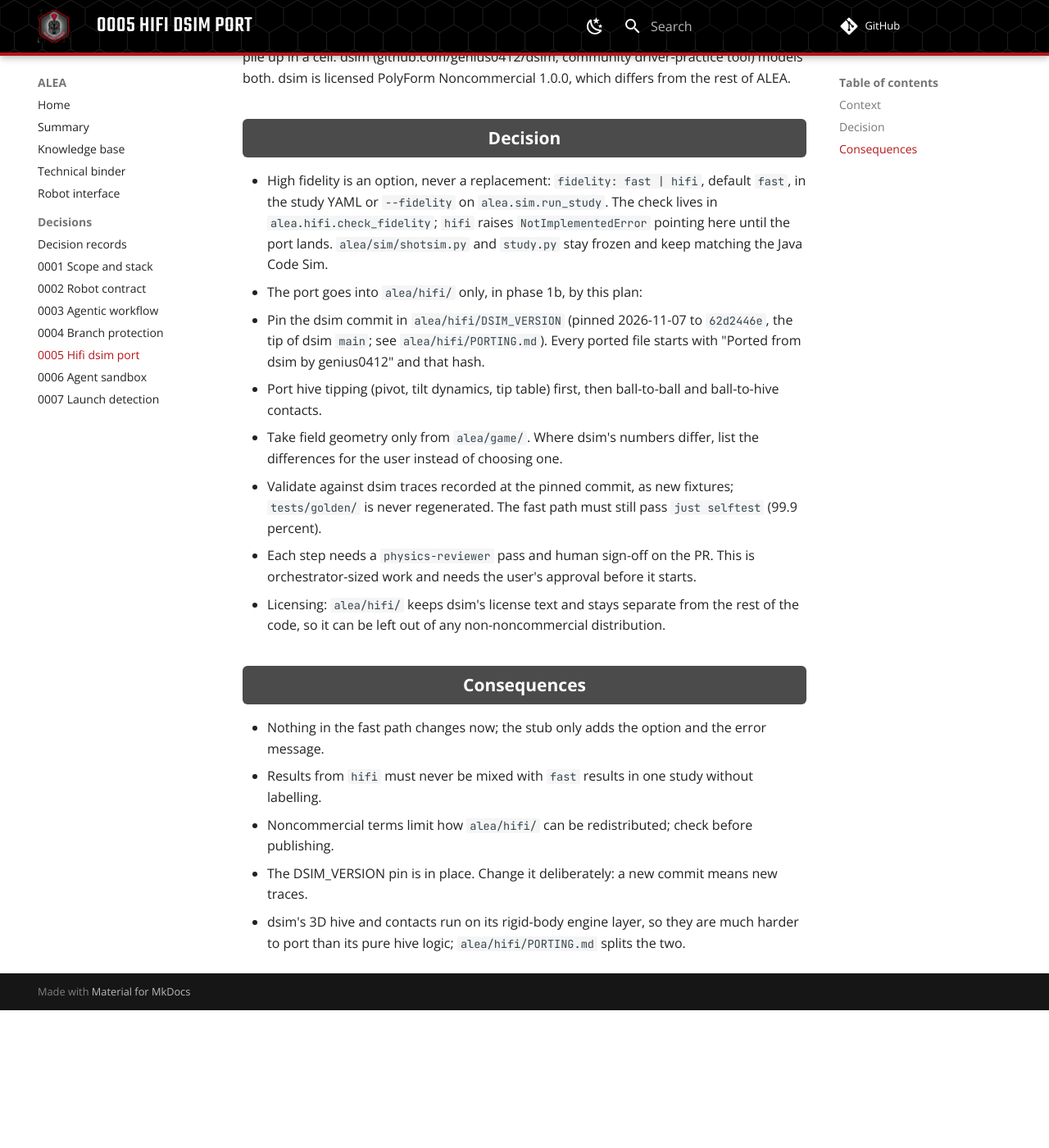
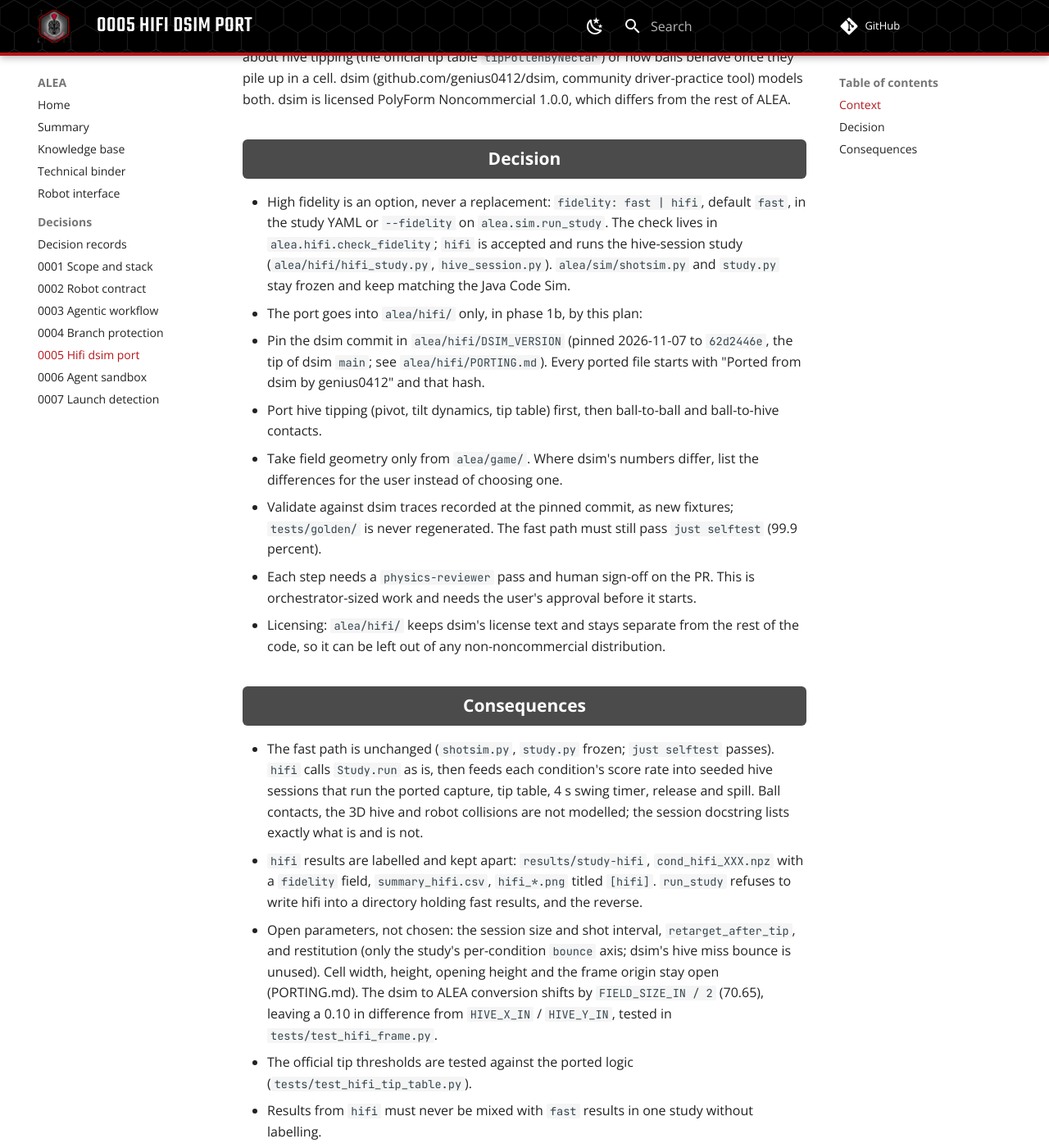
Before and after one commit to Caesar-Circuitry/Project-ALEA, an MkDocs documentation site: the page built from docs/decisions/0005-hifi-dsim-port.md, in a window 1280 px wide and 1400 px high, scrolled down 425 px. Shown: the whole window at 82% size. Built offline with MkDocs 1.6.1 and Material for MkDocs 9.7.7, drawn with Linux system fonts in a browser that asks for light colours; comment, search, counter and statistics services are not loaded; before the commit the page ends 1657 px from its top, so only the background shows below that; some of the changed text lies outside the part shown.

Commit message:
docs: decision 0005, hifi README, PORTING, sim and conf READMEs for hifi wiring
Co-Authored-By: Claude Sonnet 5.5 <noreply@anthropic.com>
Claude-Session: https://claude.ai/code/session_01V71d47sQ39gPfD59EyphXc

```diff
--- a/docs/decisions/0005-hifi-dsim-port.md
+++ b/docs/decisions/0005-hifi-dsim-port.md
@@ -1,6 +1,6 @@
 # 0005: High-fidelity physics from dsim
 
-**Status:** accepted, 2026-11-07
+**Status:** accepted, 2026-11-07. Step A of phase 1b wired: `fidelity: hifi` runs (fast shot kernel unchanged plus the ported hive logic); contacts and the 3D hive are still not ported.
 
 ## Context
 
@@ -15,8 +15,8 @@ licensed PolyForm Noncommercial 1.0.0, which differs from the rest of ALEA.
 
 - High fidelity is an option, never a replacement: `fidelity: fast | hifi`, default `fast`, in
   the study YAML or `--fidelity` on `alea.sim.run_study`. The check lives in
-  `alea.hifi.check_fidelity`; `hifi` raises `NotImplementedError` pointing here until the port
-  lands. `alea/sim/shotsim.py` and `study.py` stay frozen and keep matching the Java Code Sim.
+  `alea.hifi.check_fidelity`; `hifi` is accepted and runs the hive-session study
+  (`alea/hifi/hifi_study.py`, `hive_session.py`). `alea/sim/shotsim.py` and `study.py` stay frozen and keep matching the Java Code Sim.
 - The port goes into `alea/hifi/` only, in phase 1b, by this plan:
   1. Pin the dsim commit in `alea/hifi/DSIM_VERSION` (pinned 2026-11-07 to `62d2446e`, the
      tip of dsim `main`; see `alea/hifi/PORTING.md`). Every ported file starts with "Ported from
@@ -34,7 +34,19 @@ licensed PolyForm Noncommercial 1.0.0, which differs from the rest of ALEA.
 
 ## Consequences
 
-- Nothing in the fast path changes now; the stub only adds the option and the error message.
+- The fast path is unchanged (`shotsim.py`, `study.py` frozen; `just selftest` passes). `hifi` calls
+  `Study.run` as is, then feeds each condition's score rate into seeded hive sessions that run
+  the ported capture, tip table, 4 s swing timer, release and spill. Ball contacts, the 3D hive
+  and robot collisions are not modelled; the session docstring lists exactly what is and is not.
+- `hifi` results are labelled and kept apart: `results/study-hifi`, `cond_hifi_XXX.npz` with a
+  `fidelity` field, `summary_hifi.csv`, `hifi_*.png` titled `[hifi]`. `run_study` refuses to
+  write hifi into a directory holding fast results, and the reverse.
+- Open parameters, not chosen: the session size and shot interval, `retarget_after_tip`, and
+  restitution (only the study's per-condition `bounce` axis; dsim's hive miss bounce is unused).
+  Cell width, height, opening height and the frame origin stay open (PORTING.md). The dsim to
+  ALEA conversion shifts by `FIELD_SIZE_IN / 2` (70.65), leaving a 0.10 in difference from
+  `HIVE_X_IN` / `HIVE_Y_IN`, tested in `tests/test_hifi_frame.py`.
+- The official tip thresholds are tested against the ported logic (`tests/test_hifi_tip_table.py`).
 - Results from `hifi` must never be mixed with `fast` results in one study without labelling.
 - Noncommercial terms limit how `alea/hifi/` can be redistributed; check before publishing.
 - The DSIM_VERSION pin is in place. Change it deliberately: a new commit means new traces.
```
Also changed, not shown: alea/hifi/PORTING.md (+17 -3 lines), alea/hifi/README.md (+4 -2 lines), docs/README.md (+1 -1 lines).
